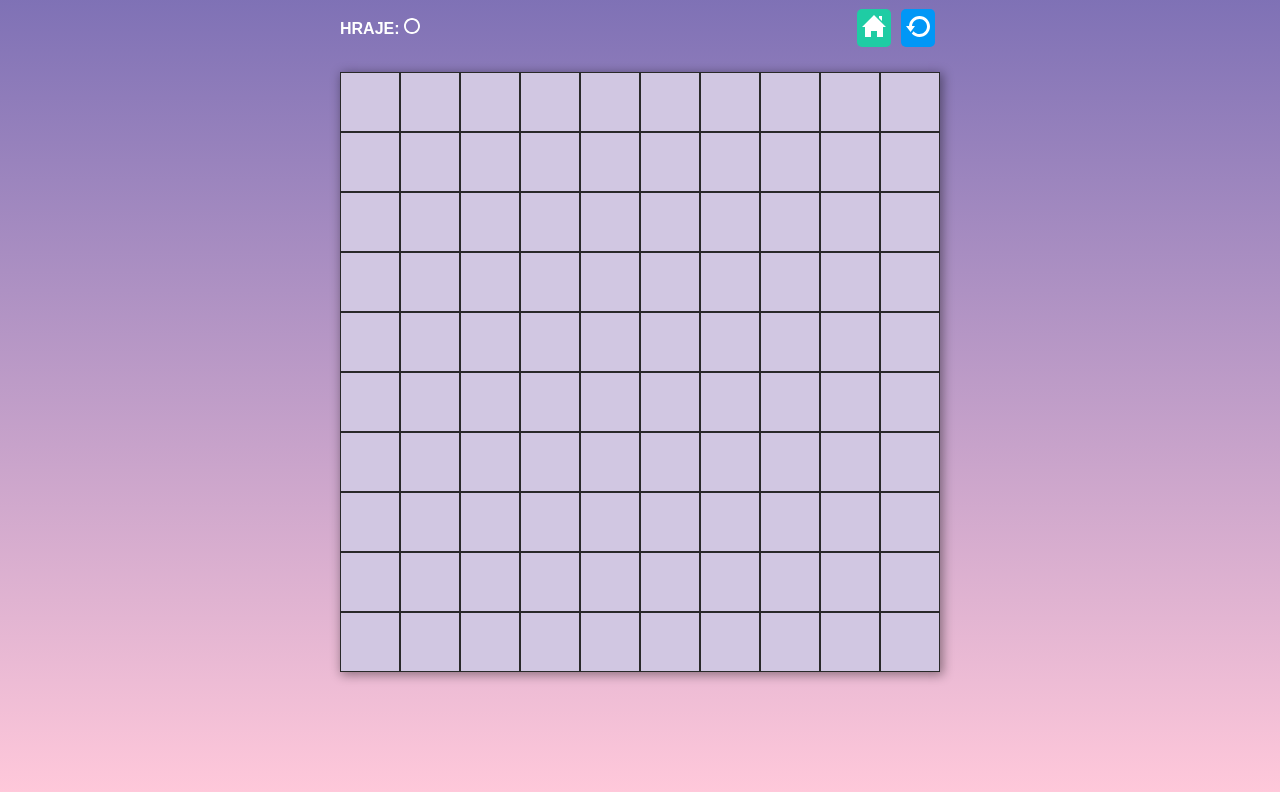
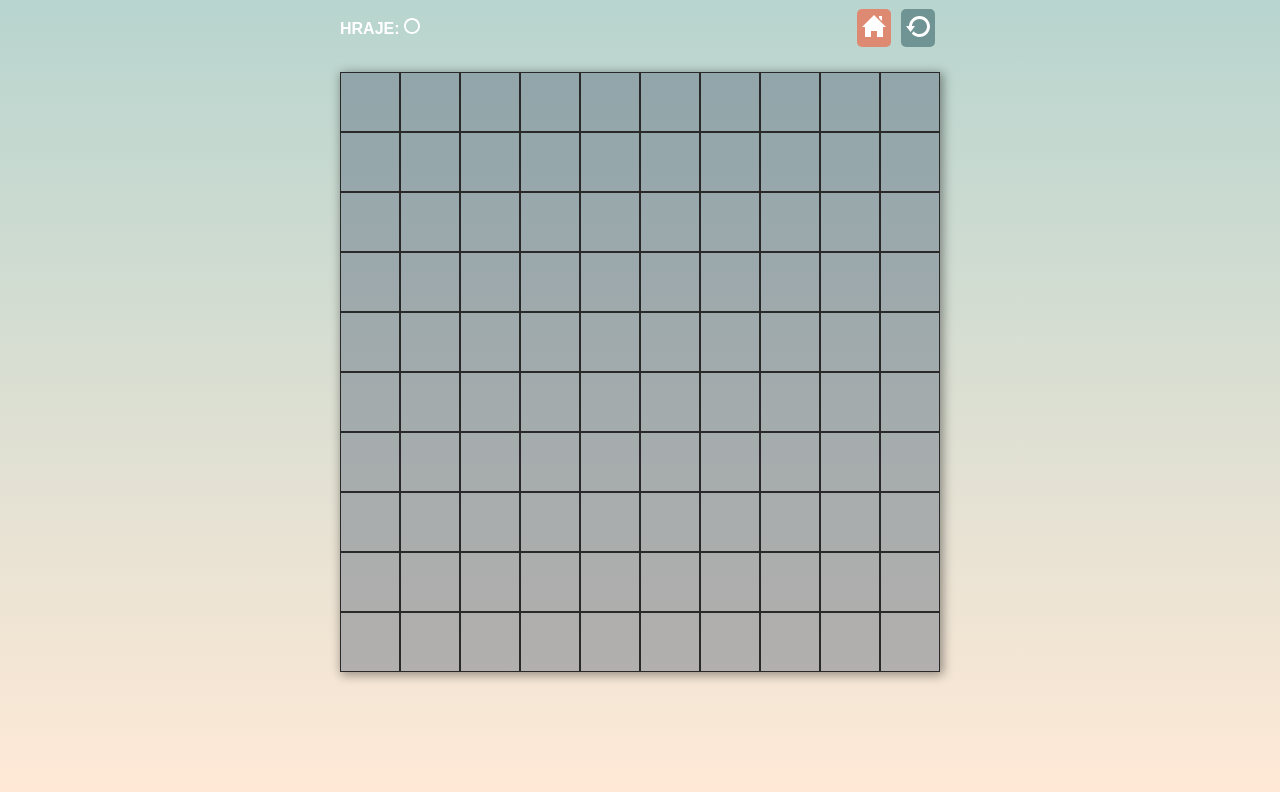
Before and after one commit to alzbetamyskova/piskvorky, a plain HTML site: page hra.html in a window 1280 px wide. Shown: the part 186-978 px from the top of the page. Drawn offline with Linux system fonts and the light colour scheme.

Commit message:
předělání stylu

```diff
--- a/style.css
+++ b/style.css
@@ -13,7 +13,7 @@ body {
   flex-direction: column;
   justify-content: center;
   align-items: center;
-  background-image: linear-gradient(#615dad, #ffc8da);
+  background-image: linear-gradient(#A7D0CD, #FFE9D6);
   font-family: 'Arial', sans-serif;
   font-size: 100%;
   color: #ffffff;
@@ -38,7 +38,7 @@ body {
 .container,
 .container__respons {
   max-width: 370px;
-  background-color: #283e50;
+  background-color: #4d5c73;
   border-radius: 10px 10px 0 0;
   margin: 100px 0px;
 }
@@ -63,27 +63,27 @@ body {
 
 .rule,
 .home {
-  background-color: #1fcca4;
+  background-color: #DE8971;
   margin-bottom: 1px;
 }
 
 .start,
 .restart {
-  background-color: #0197f6;
+  background-color: #6f9493;
 }
 
 .rule:hover,
 .rule:focus,
 .home:hover,
 .home:focus {
-  background-color: #1cbb96;
+  background-color: #c55a3d;
 }
 
 .start:hover,
 .start:focus,
 .restart:hover,
 .restart:focus {
-  background-color: #0090e9;
+  background-color: #447b79;
 }
 
 /* Pravidla.html */
@@ -191,14 +191,14 @@ span {
 
 .game button {
   border: 1px solid rgb(41, 41, 41);
-  background-color: #d1c7e2;
+  background-color: #4d5c7365;
   width: 10%;
   aspect-ratio: 1 / 1;
 }
 
 .game button:hover,
 .game button:focus {
-  background-color: rgb(238, 214, 237);
+  background-color: #4d5c738c;
 }
 
 .circle {
```
Also changed, not shown: index.js (+5 -4 lines).
